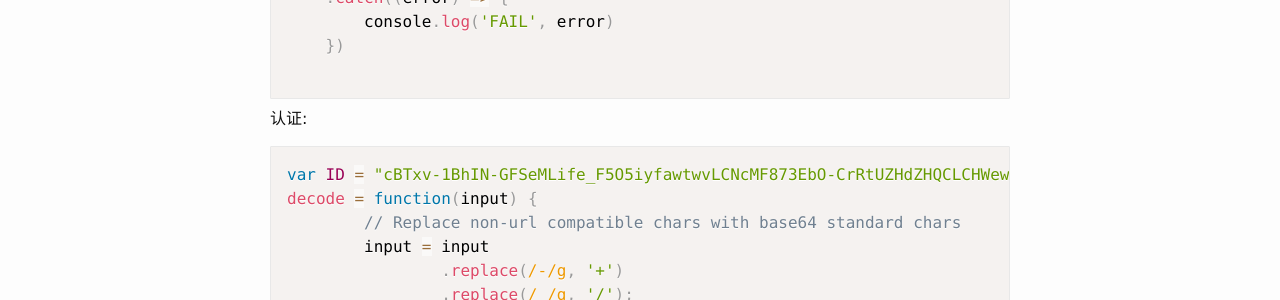
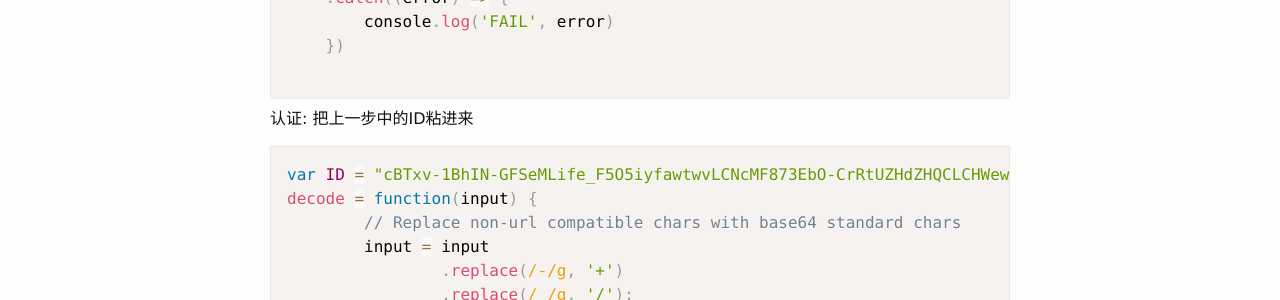
Before and after one commit to scateu/scateu.github.io, a Jekyll site: the page built from _posts/2019-11-07-webauthn.md, in a window 1280 px wide. Shown: the part 1092-1392 px from the top of the page. Built offline with Jekyll 4.4.1, drawn with Linux system fonts in a browser that asks for light colours; nearby versions of some CDN libraries; comment, search, counter and statistics services are not loaded.

Commit message:
2019年11月 7日 星期四 23时09分21秒 CST

````diff
--- a/_posts/2019-11-07-webauthn.md
+++ b/_posts/2019-11-07-webauthn.md
@@ -48,9 +48,10 @@ navigator.credentials.create({ publicKey })
 ```
 
 
-认证:
+认证: 把上一步中的ID粘进来
+
 ```javascript
-var ID = "cBTxv-1BhIN-GFSeMLife_F5O5iyfawtwvLCNcMF873EbO-CrRtUZHdZHQCLCHWew-bS7LTzlHS_6mlpkl0Dtw";
+var ID = "cBTxv-1BhIN-GFSeMLife_F5O5iyfawtwvLCNcMF873EbO-CrRtUZHdZHQCLCHWew-bS7LTzlHS_6mlpkl0Dtw"; // CHANGEME
 decode = function(input) {
         // Replace non-url compatible chars with base64 standard chars
         input = input
````
